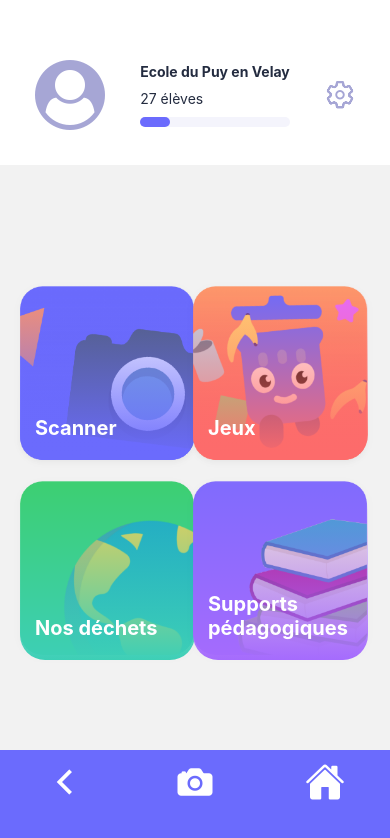
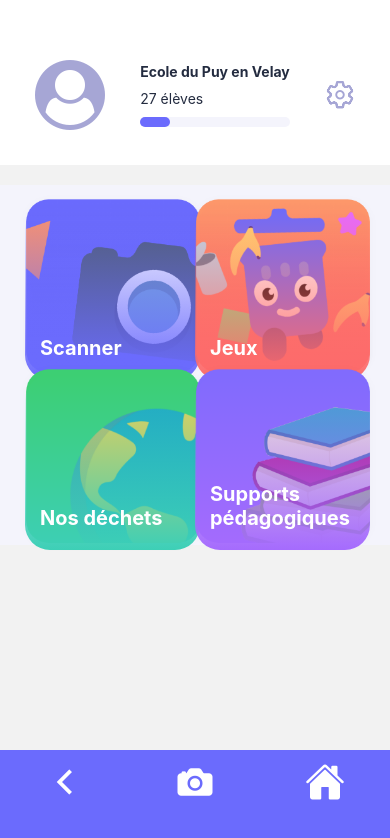
Before and after one commit to luvelut/POOM, a React Native app in the folder front/: screen /Home in a window 390 px wide. Shown: the top 838 px of the page. Built offline with nearby package versions, Linux system fonts and the light colour scheme; no server answers.

Commit message:
Refacto HomeScreen : responsive et pas de duplication de code

```diff
--- a/front/components/screens/HomeScreen.js
+++ b/front/components/screens/HomeScreen.js
@@ -7,76 +7,78 @@ import {COLORS} from '../../variables/colors'
 export function HomeScreen({navigation}) {
 
     const colorScheme = useColorScheme();
-    const themeTextStyle = colorScheme === 'light' ? styles.lightThemeText : styles.darkThemeText;
     const themeContainerStyle = colorScheme === 'light' ? styles.lightContainer : styles.darkContainer;
 
     return (
         <View>
             <Header/>
             <View style={ [styles.container, themeContainerStyle]}>
+                <View style={styles.row}>
                     <TouchableOpacity
+                        style={styles.card}
                         title="Scanner"
                         onPress={() => navigation.navigate('Scanner')}>
-
-
                         <LinearGradient
-                colors={['rgb(107,107,253)', 'transparent']}
-                style={styles.buttonGradientScanner}
+                            colors={[COLORS.gradient_scanner, 'transparent']}
+                            style={styles.buttonGradient}
                             start={{ x: 1, y: 1 }}
                             end={{ x: 1, y: 0 }}
                         >
-            <Text style={[styles.buttonText, themeTextStyle]}>Scanner</Text>
+                            <Text style={styles.buttonText}>Scanner</Text>
                         </LinearGradient>
-
-            <Image style={styles.buttonScanner} source={require('../../assets/home/Scanner.png')}/>
-
+                        <Image style={styles.buttonImage} source={require('../../assets/home/Scanner.png')}/>
                     </TouchableOpacity>
 
                     <TouchableOpacity
+                        style={styles.card}
                         title="Jeux"
                         onPress={() => navigation.navigate('Game')}
                     >
                         <LinearGradient
-                colors={['rgb(253,107,107)', 'transparent']}
-                style={styles.buttonGradientJeux}
+                            colors={[COLORS.gradient_game, 'transparent']}
+                            style={styles.buttonGradient}
                             start={{ x: 1, y: 1 }}
                             end={{ x: 1, y: 0 }}
                         >
-                <Text style={[styles.buttonText, themeTextStyle]}>Jeux</Text>
+                            <Text style={styles.buttonText}>Jeux</Text>
                         </LinearGradient>
-            <Image style={styles.buttonJeux} source={require('../../assets/home/Jeux.png')}/>
+                        <Image style={styles.buttonImage} source={require('../../assets/home/Jeux.png')}/>
                     </TouchableOpacity>
-
+                </View>
+                <View style={styles.row}>
                     <TouchableOpacity
+                        style={styles.card}
                         title="Mes déchets"
                         onPress={() => navigation.navigate('Dashboard')}
                     >
                         <LinearGradient
-                colors={['rgb(61,207,182)', 'transparent']}
-                style={styles.buttonGradientDechets}
+                            colors={[COLORS.gradient_waste, 'transparent']}
+                            style={styles.buttonGradient}
                             start={{ x: 1, y: 1 }}
                             end={{ x: 1, y: 0 }}
                         >
-                <Text style={[styles.buttonText, themeTextStyle]}>Nos déchets</Text>
+                            <Text style={styles.buttonText}>Nos déchets</Text>
                         </LinearGradient>
-            <Image style={styles.buttonDechets} source={require('../../assets/home/Dechets.png')}/>
+                        <Image style={styles.buttonImage} source={require('../../assets/home/Dechets.png')}/>
                     </TouchableOpacity>
 
                     <TouchableOpacity
+                        style={styles.card}
                         title="Cours"
                         onPress={() => navigation.navigate('Lesson')}
                     >
                         <LinearGradient
-                colors={['rgb(165,107,253)', 'transparent']}
-                style={styles.buttonGradientPedagogie}
+                            colors={[COLORS.gradient_lesson, 'transparent']}
+                            style={styles.buttonGradient}
                             start={{ x: 1, y: 1 }}
                             end={{ x: 1, y: 0 }}
                         >
-                <Text style={[styles.buttonText, themeTextStyle]}>Supports pédagogiques</Text>
+                            <Text style={styles.buttonText}>Supports pédagogiques</Text>
 
                         </LinearGradient>
-            <Image style={styles.buttonPedagogie} source={require('../../assets/home/pedagogique.png')}/>
+                        <Image style={styles.buttonImage} source={require('../../assets/home/pedagogique.png')}/>
                     </TouchableOpacity>
+                </View>
             </View>
         </View>
     )
@@ -86,29 +88,18 @@ export default HomeScreen
 
 const styles = StyleSheet.create({
     container: {
-        flex: 1,
+        alignItems: 'center',
+        paddingTop: 20
+    },
+    row: {
+        flexDirection: 'row',
+        justifyContent: 'space-around'
     },
     lightContainer: {
         backgroundColor: COLORS.background,
     },
     darkContainer: {
         backgroundColor: COLORS.dark_light,
-    },
-    lightThemeText: {
-        bottom : 20,
-        left : 15,
-        position: 'absolute',
-        fontSize: 20,
-        fontWeight: 'bold',
-        color: 'white',
-    },
-    darkThemeText: {
-        bottom : 20,
-        left : 15,
-        position: 'absolute',
-        fontSize: 20,
-        fontWeight: 'bold',
-        color: 'white',
     },
     buttonText: {
         bottom : 20,
@@ -118,77 +109,23 @@ const styles = StyleSheet.create({
         color: 'white',
         fontWeight: 'bold',
     },
-    buttonScanner: {
-        position: 'absolute',
-        top: 90,
-        left: 7,
+    card: {
+        width: 170,
+        height: 170,
+        borderRadius: 35,
+    },
+    buttonImage: {
         width: 200,
         height: 200,
-        borderRadius: 35,
         opacity: 1,
-
+        bottom : -13,
+        left : -12,
+        position: 'absolute',
     },
-    buttonGradientScanner:{
-        position: 'absolute',
-        top: 100,
-        left: 20,
+    buttonGradient:{
         width: 175,
         height: 175,
         borderRadius: 25,
         zIndex:1,
-    },
-    buttonJeux: {
-        position: 'absolute',
-        top: 90,
-        right: 10,
-        width: 200,
-        height: 200,
-        borderRadius: 35,
-        opacity: 1,
-    },
-    buttonGradientJeux: {
-        position: 'absolute',
-        top: 100,
-        right: 22,
-        width: 175,
-        height: 175,
-        borderRadius: 25,
-        zIndex:1,
-    },
-    buttonDechets: {
-        position: 'absolute',
-        top: 285,
-        left: 7,
-        width: 200,
-        height: 200,
-        borderRadius: 35,
-        opacity: 1,
-    },
-    buttonGradientDechets: {
-        position: 'absolute',
-        top: 300,
-        left: 20,
-        width: 175,
-        height: 175,
-        borderRadius: 25,
-        zIndex:1,
-    },
-    buttonPedagogie: {
-        position: 'absolute',
-        top: 285,
-        right: 10,
-        width: 200,
-        height: 200,
-        borderRadius: 35,
-        opacity: 1,
-    },
-    buttonGradientPedagogie: {
-        position: 'absolute',
-        top: 300,
-        right: 22,
-        width: 175,
-        height: 175,
-        borderRadius: 25,
-        zIndex: 1,
     }
 })
--- a/front/variables/colors.js
+++ b/front/variables/colors.js
@@ -11,5 +11,9 @@ export const COLORS = {
     green_trash: '#10956C',
     grey_trash: '#B1B8BC',
     dark_light: '#394153',
-    dark: '#242c40'
+    dark: '#242c40',
+    gradient_scanner: 'rgb(107,107,253)',
+    gradient_game: 'rgb(253,107,107)',
+    gradient_waste: 'rgb(61,207,182)',
+    gradient_lesson: 'rgb(165,107,253)'
 }
```
Lines whose indentation alone changed are shown as unchanged.
